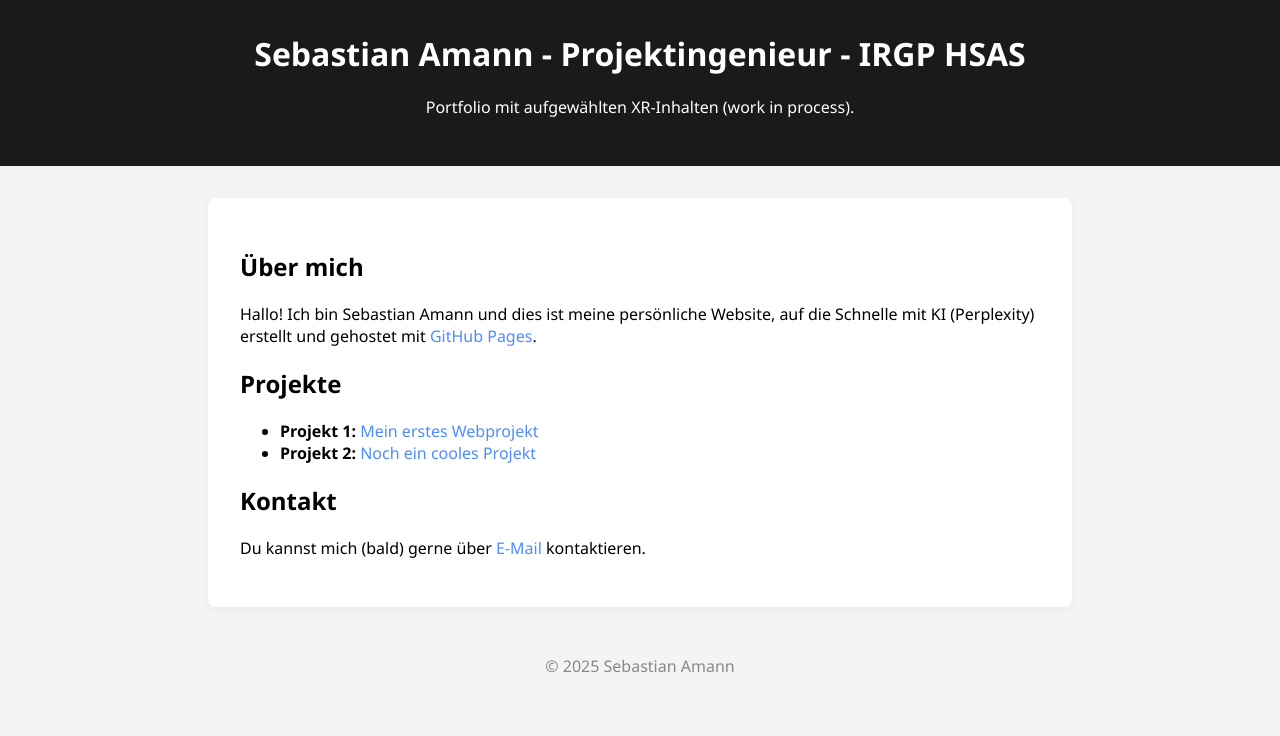
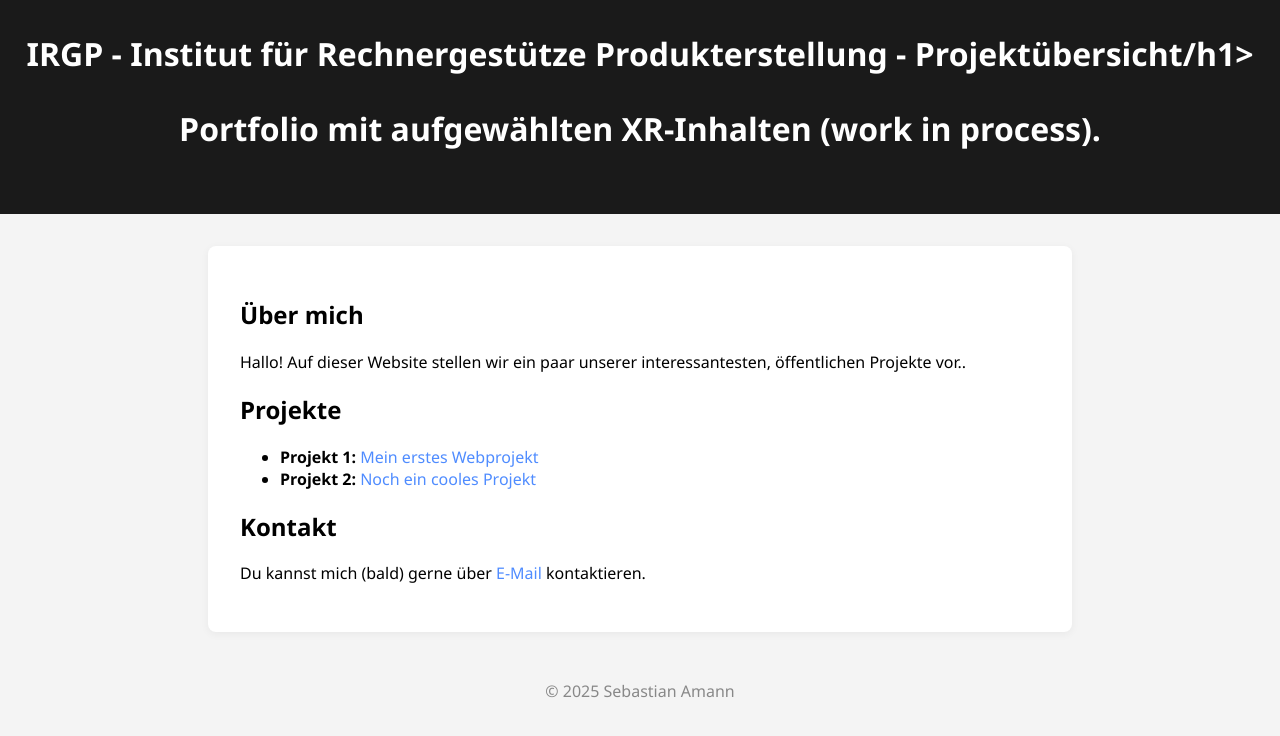
Before and after one commit to IRGPAlbstadt/projects, a plain HTML site: page index.html in a window 1280 px wide. Drawn offline with Linux system fonts and the light colour scheme.

Commit message:
Update index.html

```diff
--- a/index.html
+++ b/index.html
@@ -3,7 +3,7 @@
 <head>
     <meta charset="UTF-8">
     <meta name="viewport" content="width=device-width, initial-scale=1.0">
-    <title>Sebastian Amann - Portfolio!</title>
+    <title>IRGP Projekte</title>
     <style>
         body {
             font-family: 'Segoe UI', Arial, sans-serif;
@@ -45,13 +45,13 @@
 </head>
 <body>
     <header>
-        <h1>Sebastian Amann - Projektingenieur - IRGP HSAS</h1>
+        <h1>IRGP - Institut für Rechnergestütze Produkterstellung - Projektübersicht/h1>
         <p>Portfolio mit aufgewählten XR-Inhalten (work in process).</p>
     </header>
     <main>
         <h2>Über mich</h2>
         <p>
-            Hallo! Ich bin Sebastian Amann und dies ist meine persönliche Website, auf die Schnelle mit KI (Perplexity) erstellt und gehostet mit <a href="https://pages.github.com/" target="_blank">GitHub Pages</a>.
+            Hallo! Auf dieser Website stellen wir ein paar unserer interessantesten, öffentlichen Projekte vor.</a>.
         </p>
         <h2>Projekte</h2>
         <ul>
```
